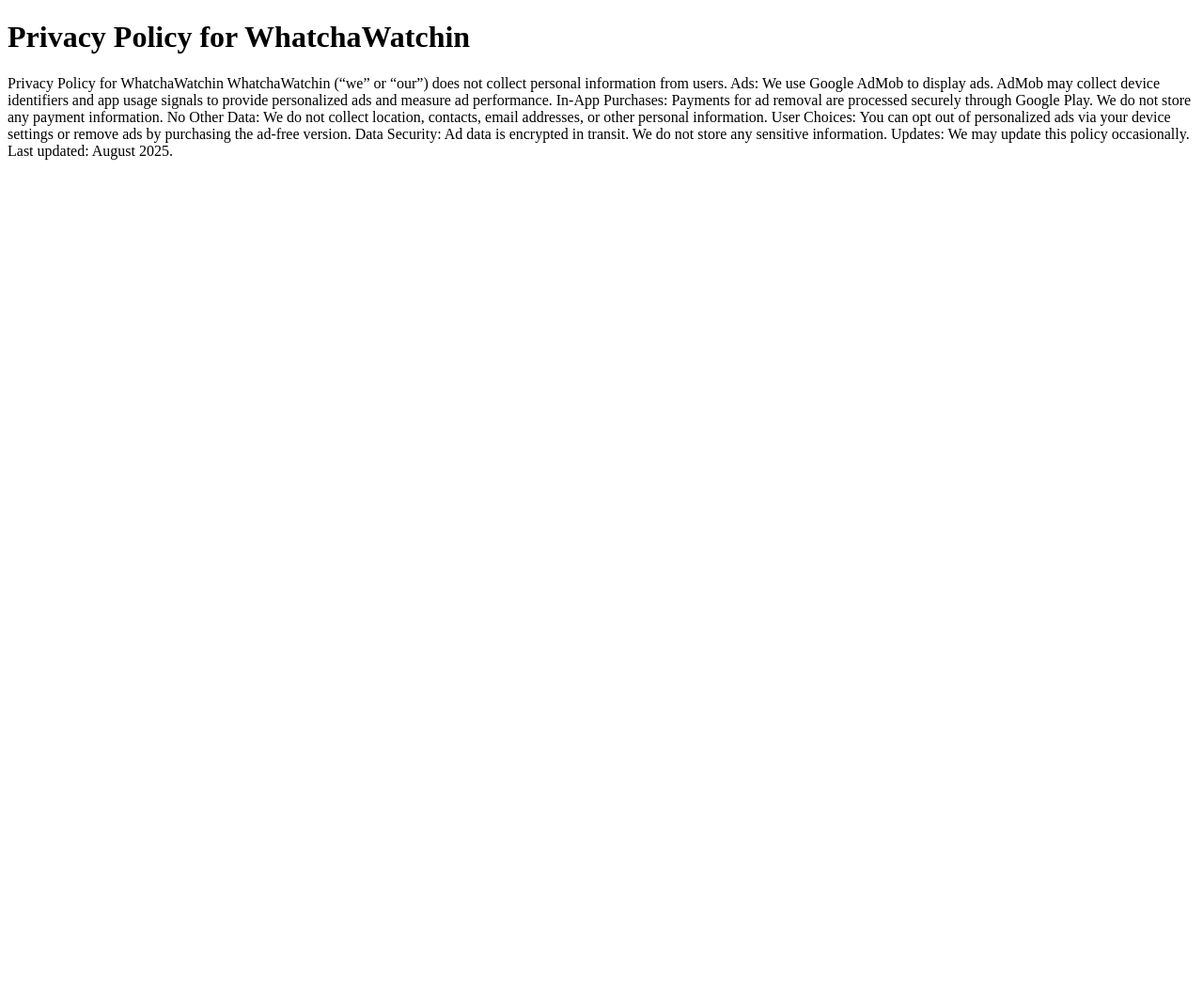
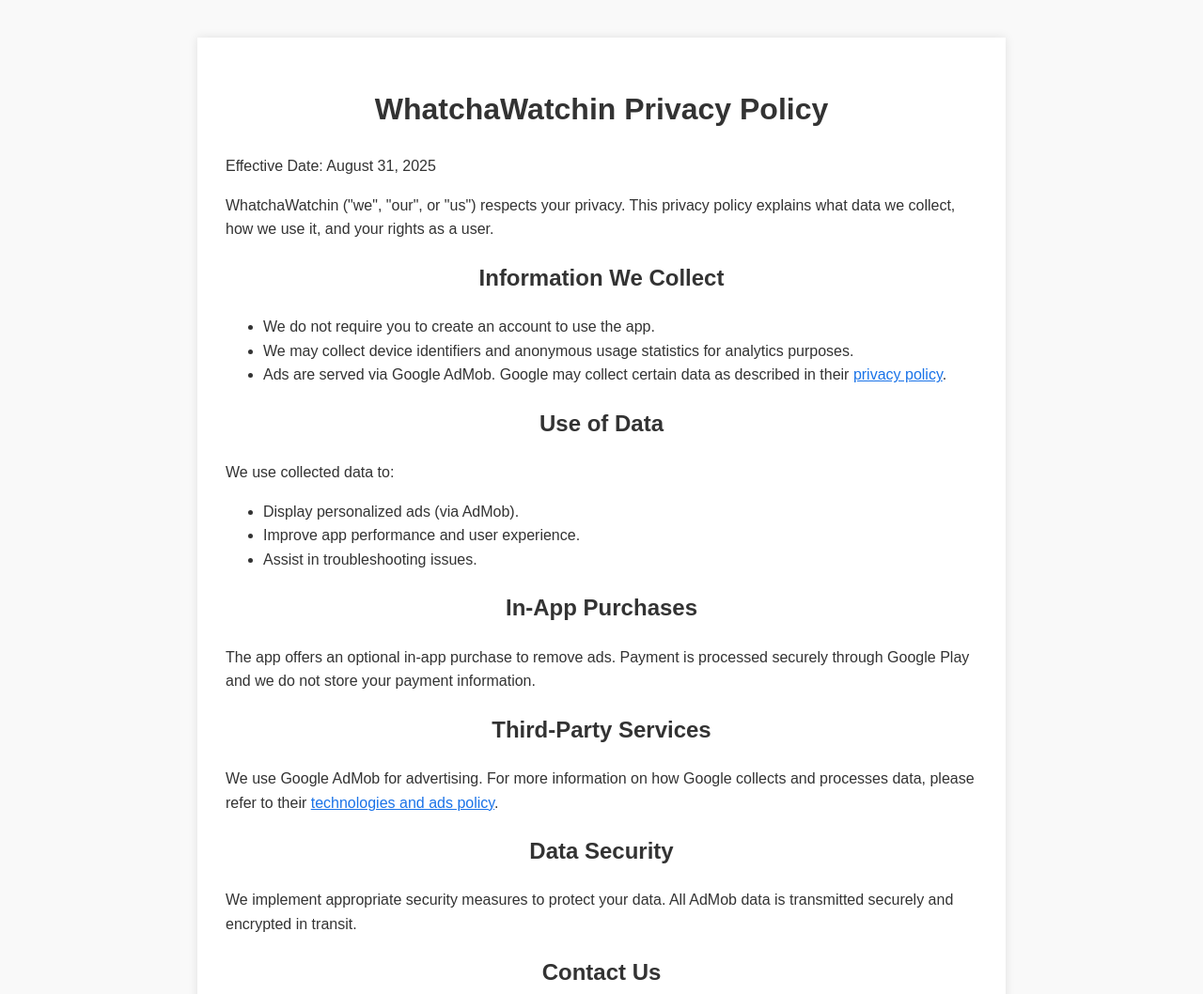
Before and after one commit to mfmappdev/whatchawatchin-privacy, a plain HTML site: page index.html in a window 1280 px wide. Shown: the top 1058 px of the page at 94% size. Before the commit the page ends 800 px from the top, so only its background shows below. Drawn offline with Linux system fonts and the light colour scheme.

Commit message:
Update index.html

```diff
--- a/index.html
+++ b/index.html
@@ -2,24 +2,67 @@
 <html lang="en">
 <head>
     <meta charset="UTF-8">
+    <meta name="viewport" content="width=device-width, initial-scale=1.0">
     <title>WhatchaWatchin Privacy Policy</title>
+    <style>
+        body {
+            font-family: Arial, sans-serif;
+            margin: 40px;
+            line-height: 1.6;
+            color: #333;
+            background-color: #f9f9f9;
+        }
+        h1, h2 {
+            text-align: center;
+        }
+        .container {
+            max-width: 800px;
+            margin: auto;
+            background-color: #fff;
+            padding: 30px;
+            box-shadow: 0px 0px 10px rgba(0,0,0,0.1);
+        }
+        a {
+            color: #1a73e8;
+        }
+    </style>
 </head>
 <body>
-    <h1>Privacy Policy for WhatchaWatchin</h1>
-    <p>Privacy Policy for WhatchaWatchin
+    <div class="container">
+        <h1>WhatchaWatchin Privacy Policy</h1>
 
-WhatchaWatchin (“we” or “our”) does not collect personal information from users.
+        <p>Effective Date: August 31, 2025</p>
 
-Ads: We use Google AdMob to display ads. AdMob may collect device identifiers and app usage signals to provide personalized ads and measure ad performance.
+        <p>WhatchaWatchin ("we", "our", or "us") respects your privacy. This privacy policy explains what data we collect, how we use it, and your rights as a user.</p>
 
-In-App Purchases: Payments for ad removal are processed securely through Google Play. We do not store any payment information.
+        <h2>Information We Collect</h2>
+        <ul>
+            <li>We do not require you to create an account to use the app.</li>
+            <li>We may collect device identifiers and anonymous usage statistics for analytics purposes.</li>
+            <li>Ads are served via Google AdMob. Google may collect certain data as described in their <a href="https://policies.google.com/privacy">privacy policy</a>.</li>
+        </ul>
 
-No Other Data: We do not collect location, contacts, email addresses, or other personal information.
+        <h2>Use of Data</h2>
+        <p>We use collected data to:</p>
+        <ul>
+            <li>Display personalized ads (via AdMob).</li>
+            <li>Improve app performance and user experience.</li>
+            <li>Assist in troubleshooting issues.</li>
+        </ul>
 
-User Choices: You can opt out of personalized ads via your device settings or remove ads by purchasing the ad-free version.
+        <h2>In-App Purchases</h2>
+        <p>The app offers an optional in-app purchase to remove ads. Payment is processed securely through Google Play and we do not store your payment information.</p>
 
-Data Security: Ad data is encrypted in transit. We do not store any sensitive information.
+        <h2>Third-Party Services</h2>
+        <p>We use Google AdMob for advertising. For more information on how Google collects and processes data, please refer to their <a href="https://policies.google.com/technologies/ads">technologies and ads policy</a>.</p>
 
-Updates: We may update this policy occasionally. Last updated: August 2025.</p>
+        <h2>Data Security</h2>
+        <p>We implement appropriate security measures to protect your data. All AdMob data is transmitted securely and encrypted in transit.</p>
+
+        <h2>Contact Us</h2>
+        <p>If you have any questions or concerns about this Privacy Policy, you can contact us at <a href="mailto:support@example.com">support@example.com</a>.</p>
+
+        <p>By using WhatchaWatchin, you agree to this Privacy Policy.</p>
+    </div>
 </body>
 </html>
```
